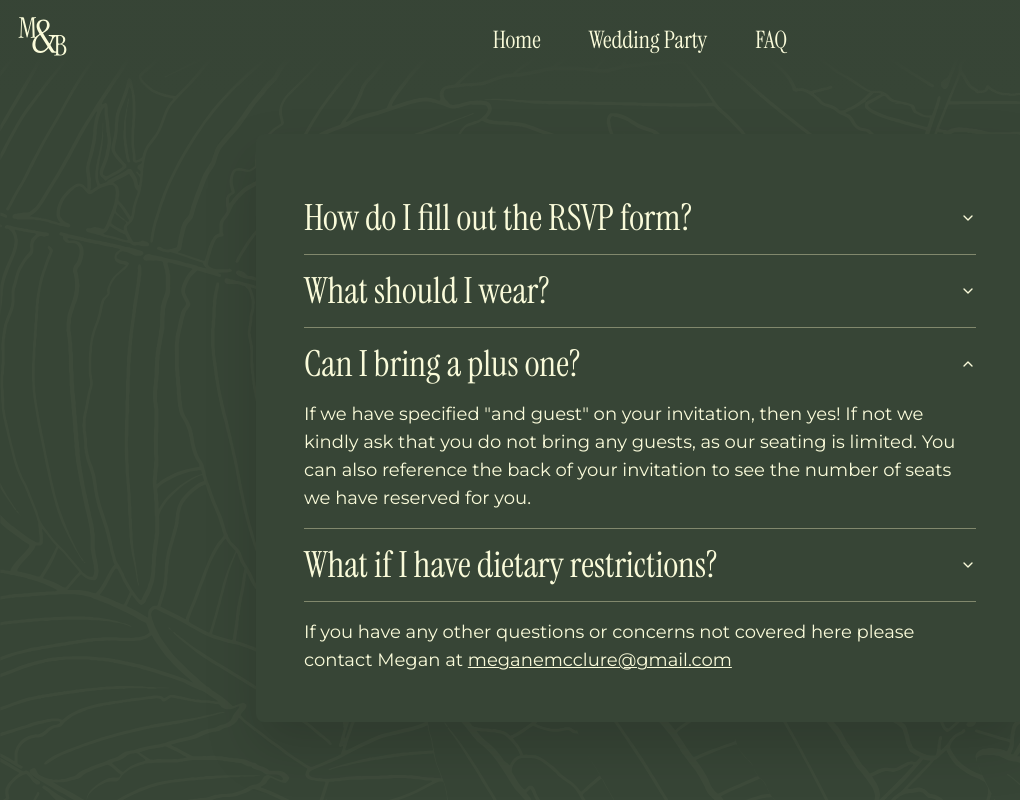
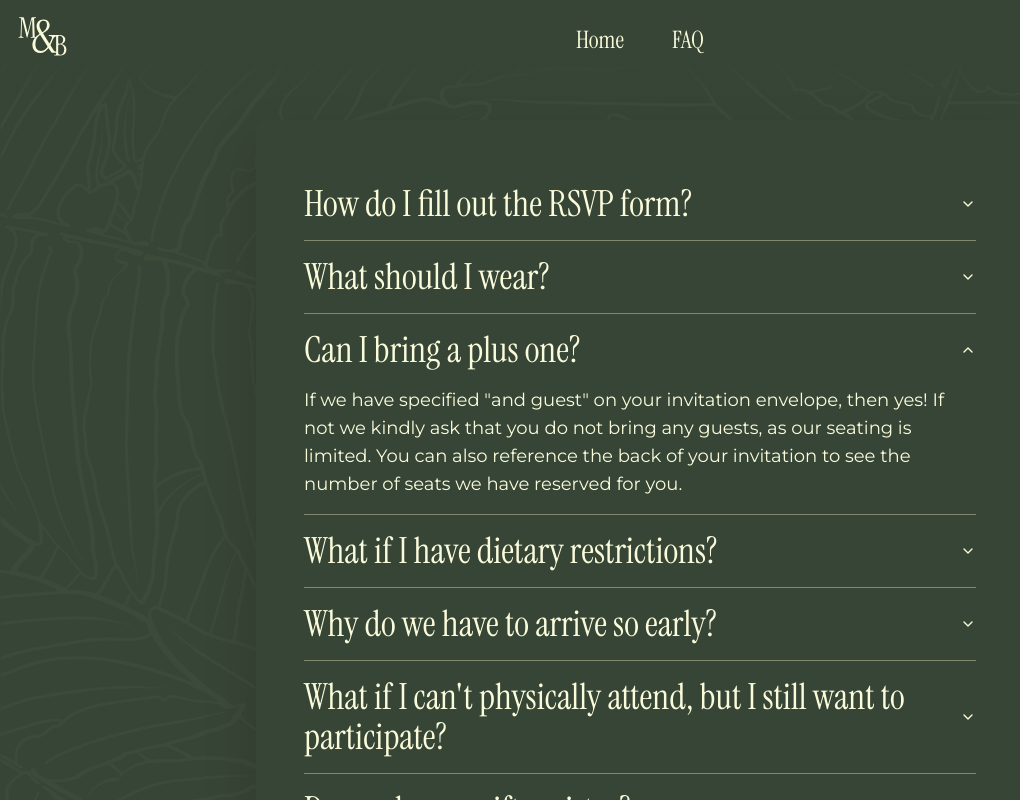
Before and after one commit to meganemcclure/wedding-website, a Next.js app: page /wedding-website/faq in a window 1280 px wide. Both pictures are taken after a click on the button "Can I bring a plus one?". Shown: the top 800 px of the page, without its empty margins (0-1020 px from the left). Built offline with nearby package versions, Linux system fonts and the light colour scheme; a web font is replaced by a local one.

Commit message:
more updates to styling, hide wedding participants, and update FAQ

```diff
--- a/app/faq/page.tsx
+++ b/app/faq/page.tsx
@@ -52,10 +52,10 @@ const questions = [
 		q: <h1>Can I bring a plus one?</h1>,
 		a: (
 			<p>
-				If we have specified "and guest" on your invitation, then yes! If not we
-				kindly ask that you do not bring any guests, as our seating is limited.
-				You can also reference the back of your invitation to see the number of
-				seats we have reserved for you.
+				If we have specified "and guest" on your invitation envelope, then yes!
+				If not we kindly ask that you do not bring any guests, as our seating is
+				limited. You can also reference the back of your invitation to see the
+				number of seats we have reserved for you.
 			</p>
 		),
 	},
@@ -68,11 +68,53 @@ const questions = [
 			</p>
 		),
 	},
+	{
+		q: <h1>Why do we have to arrive so early?</h1>,
+		a: (
+			<p>
+				The wedding will be held at the McClure residence on South Lane Road.
+				Since this is a residential address with a long driveway, we want to
+				ensure guests have ample time to park, and be shuttled to the house
+				before the ceremony.
+			</p>
+		),
+	},
+	{
+		q: (
+			<h1>
+				What if I can't physically attend, but I still want to participate?
+			</h1>
+		),
+		a: (
+			<p>
+				We plan to have a live stream running for those that cannot physically
+				attend, but still wish to watch. If you wish to partake in the live
+				stream please email Megan at{" "}
+				<Link
+					href={"mailto:meganemcclure@gmail.com"}
+					className={"underline  decoration-1"}
+				>
+					meganemcclure@gmail.com
+				</Link>
+				.
+			</p>
+		),
+	},
+	{
+		q: <h1>Do you have a gift registry?</h1>,
+		a: (
+			<p>
+				We are currently living in a small apartment, and don't have much room
+				for physical items. If you wish to give a gift we would appreciate
+				donations to our house/honeymoon fund.
+			</p>
+		),
+	},
 ];
 
 export default function FAQPage() {
 	return (
-		<div className="h-full w-full flex justify-center items-start md:items-center py-auto p-6 pt-20">
+		<div className="h-fit w-full flex justify-center items-start py-auto p-6 py-[120px]">
 			<div className="animate-appearfast w-full max-w-3xl flex flex-col justify-center items-center gap-4 p-4 bg-background p-4 md:p-10 lg:p-12 rounded-lg drop-shadow-2xl">
 				<Accordion
 					type="single"
--- a/app/layout.tsx
+++ b/app/layout.tsx
@@ -47,7 +47,7 @@ export default function RootLayout({
 				>
 					<div
 						style={{ backgroundImage: `url(${backgroundFern.src})` }}
-						className="absolute inset-0 bg-cover bg-center opacity-[.08] pointer-events-none -z-10"
+						className="h-full fixed inset-0 bg-cover bg-center opacity-[.08] pointer-events-none -z-10"
 					/>
 					<Navbar />
 					<main className="absolute top-0 h-full w-full">{children}</main>
--- a/app/page.tsx
+++ b/app/page.tsx
@@ -5,7 +5,7 @@ import Link from "next/link";
 
 export default function Home() {
 	return (
-		<div className="h-full w-full flex p-6 justify-center items-center py-auto gap-16">
+		<div className="h-screen w-full flex justify-center items-center gap-16">
 			<div className="animate-appearfast absolute top-0 bottom-0 -left-20 right-0 overflow-hidden -z-10 pointer-events-none">
 				<Image
 					src={accentFern}
--- a/app/wedding-party/page.tsx
+++ b/app/wedding-party/page.tsx
@@ -31,7 +31,7 @@ const Profile = ({
 export default function FAQPage() {
 	return (
 		<div className="h-fit w-full flex justify-center items-center py-[80px]">
-			<div className="animate-appearfast w-full max-w-3xl grid grid-cols-1 md:grid-cols-2 p-4 bg-background p-4 md:p-10 lg:p-12 rounded-lg drop-shadow-2xl">
+			{/* <div className="animate-appearfast w-full max-w-3xl grid grid-cols-1 md:grid-cols-2 p-4 bg-background p-4 md:p-10 lg:p-12 rounded-lg drop-shadow-2xl">
 				<Profile
 					name={"Megan & Brian"}
 					title={"Bride & groom"}
@@ -126,7 +126,7 @@ export default function FAQPage() {
 					img={""}
 					imgAlt={""}
 				/>
-			</div>
+			</div> */}
 		</div>
 	);
 }
--- a/components/navbar.tsx
+++ b/components/navbar.tsx
@@ -22,10 +22,10 @@ const pages = [
 		name: "Home",
 		href: "/",
 	},
-	{
-		name: "Wedding Party",
-		href: "/wedding-party",
-	},
+	// {
+	// 	name: "Wedding Party",
+	// 	href: "/wedding-party",
+	// },
 	// {
 	// 	name: "Travel & Transportation",
 	// 	href: "./wedding-website/travel",
```
